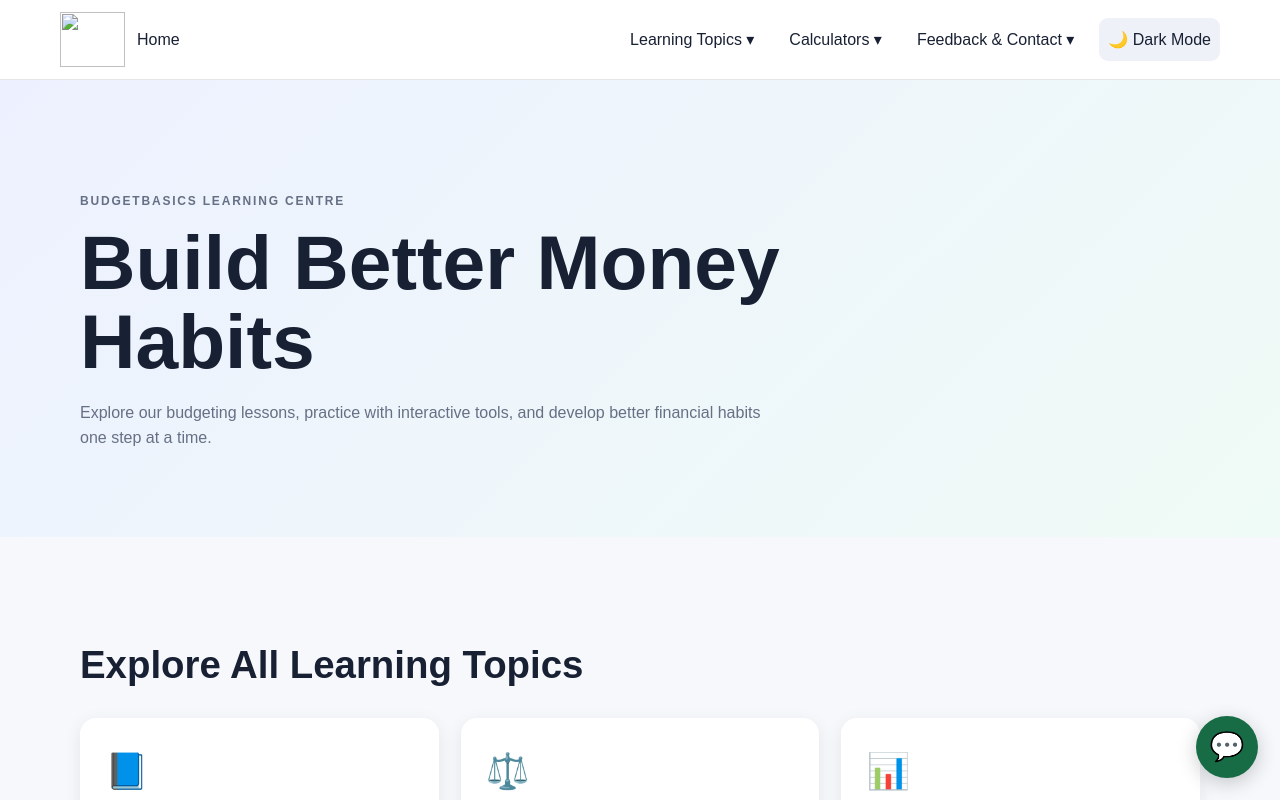
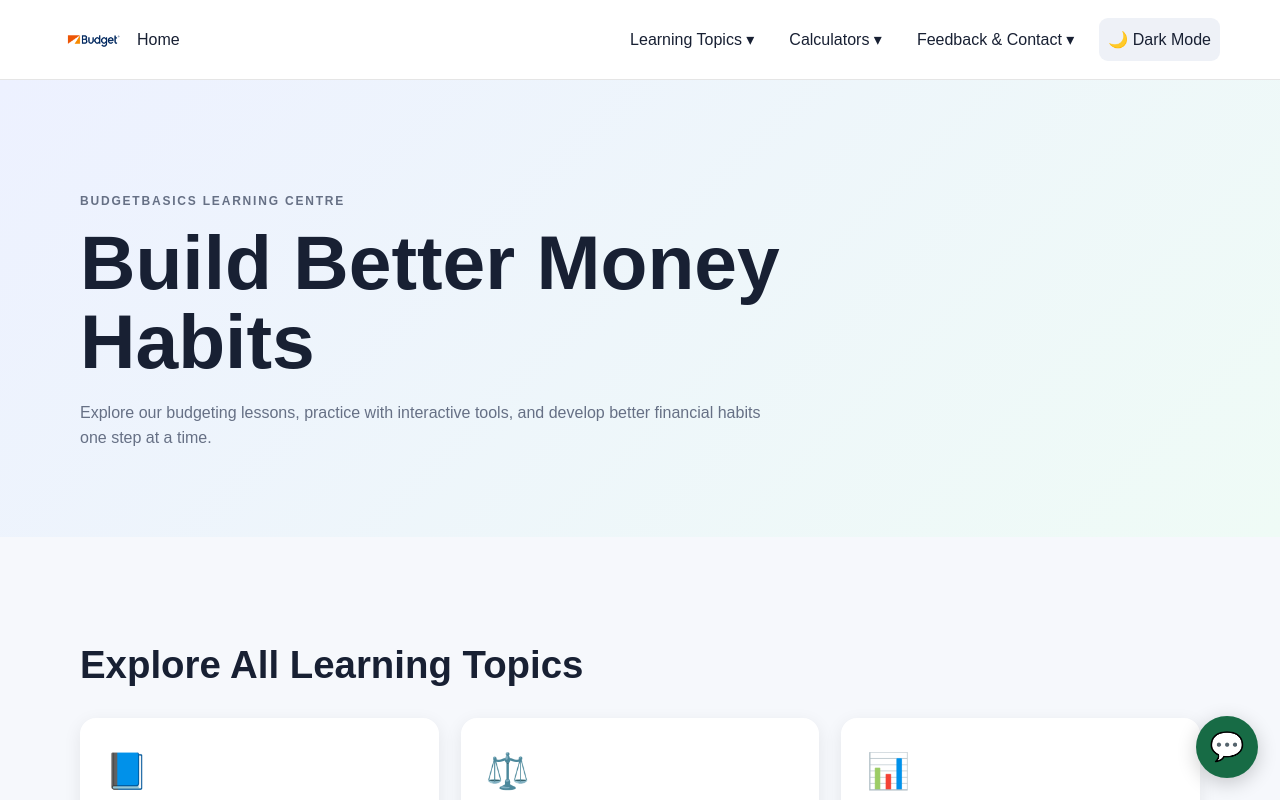
Before and after one commit to StylishInn/BudgetBasics, a plain HTML site: page budgetlearning.html in a window 1280 px wide. Shown: the top 800 px of the page. Drawn offline with Linux system fonts and the light colour scheme; the site is published under a folder, as on GitHub Pages, so addresses that start at the root find nothing.

Commit message:
Fix BudgetBasics logo path

```diff
--- a/budgetlearning.html
+++ b/budgetlearning.html
@@ -25,7 +25,8 @@
         <div class="nav-left">
             <a href="index.html" class="logo-link">
                 <img
-                    src="/budget.png.png"
+                    src="budget.png.png"
+                    alt="BudgetBasics logo"
                     class="site-logo"></a>
 
             <a href="index.html" class="home-link">Home</a>
```
